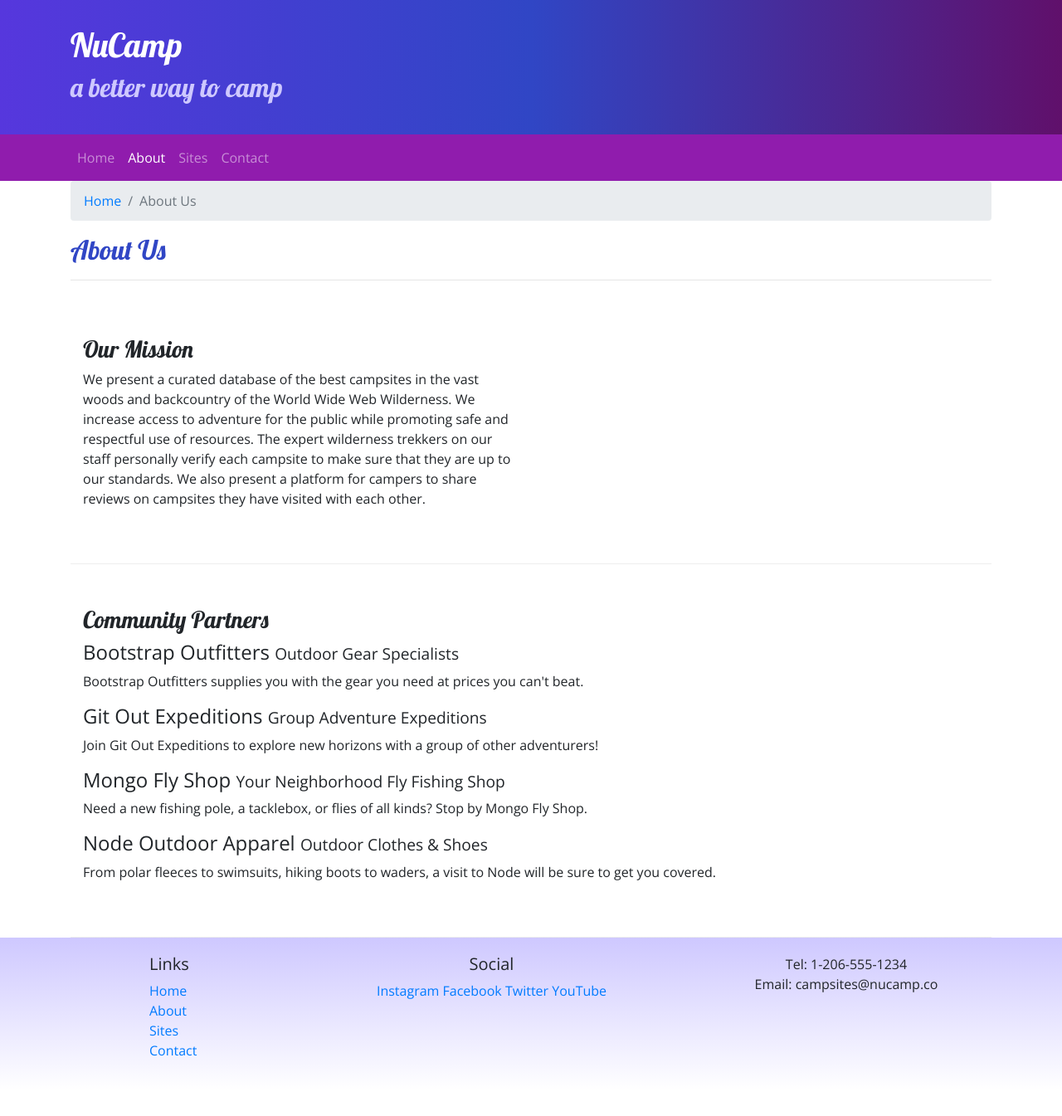
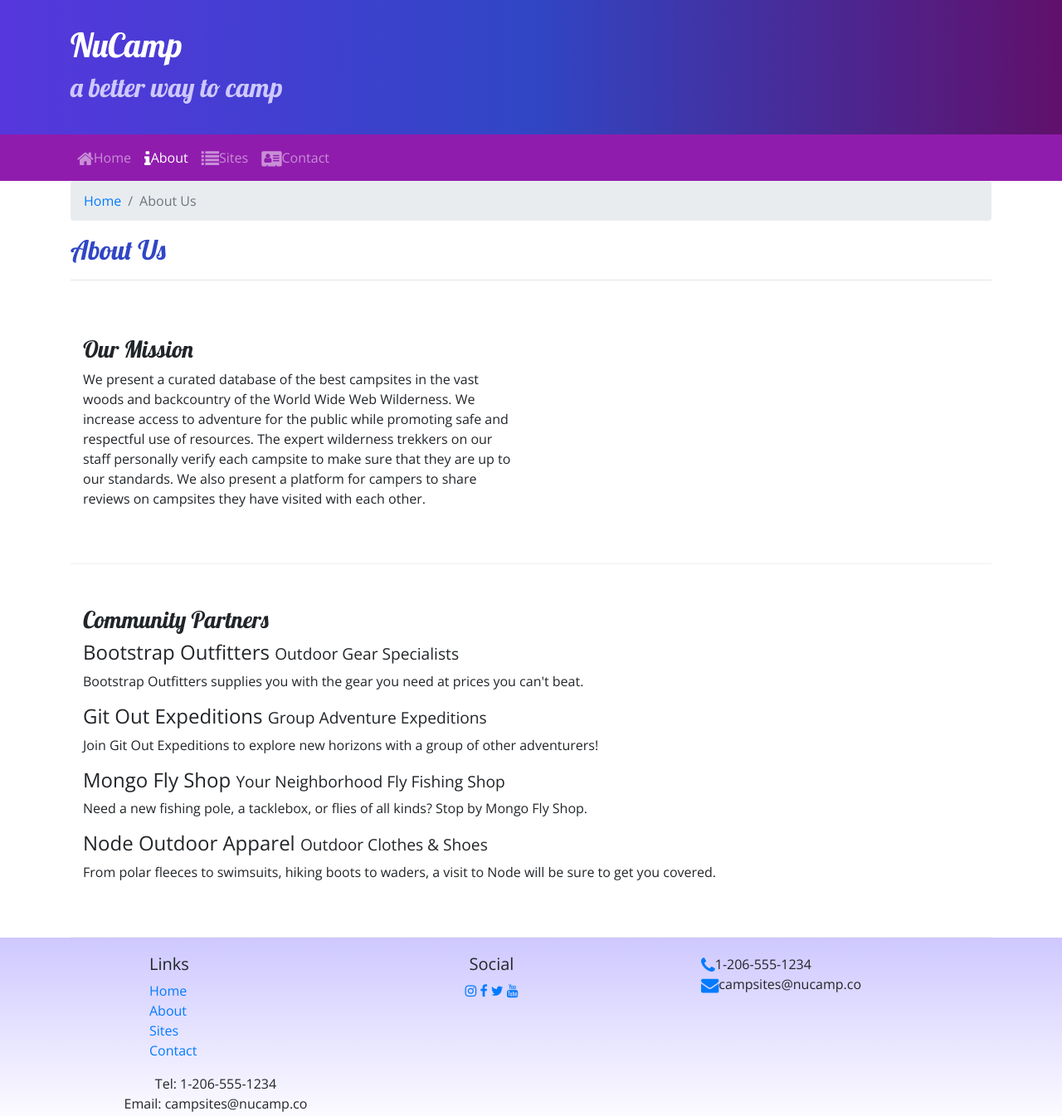
Before and after one commit to BrandonHamburg/NucampProject, a website: page aboutus.html in a window 1280 px wide. Shown: the whole page at 83% size. Before the commit the page ends 1314 px from the top, so only its background shows below. Drawn offline with nearby package versions, Linux system fonts and the light colour scheme.

Commit message:
Icon Fonts

```diff
--- a/aboutus.html
+++ b/aboutus.html
@@ -10,6 +10,7 @@
       href="node_modules/bootstrap/dist/css/bootstrap.min.css"
     />
     <!-- Additional CSS must be placed after Bootstrap CSS -->
+    <link rel="stylesheet" href="node_modules/font-awesome/css/font-awesome.min.css" />
     <link
       rel="stylesheet"
       href="https://fonts.googleapis.com/css?family=Lobster|Open+Sans"
@@ -44,14 +45,10 @@
 
         <div class="collapse navbar-collapse" id="nucampNavbar">
           <ul class="navbar-nav">
-            <li class="nav-item">
-              <a class="nav-link" href="./">Home</a>
-            </li>
-            <li class="nav-item active">
-              <a class="nav-link" href="aboutus.html">About</a>
-            </li>
-            <li class="nav-item"><a class="nav-link" href="#">Sites</a></li>
-            <li class="nav-item"><a class="nav-link" href="#">Contact</a></li>
+            <li class="nav-item"><a class="nav-link" href="index.html"><i class="fa fa-home fa-lg"></i>Home</a></li>
+            <li class="nav-item  active"><a class="nav-link" href="#"><i class="fa fa-info fa-lg"></i>About</a></li>
+            <li class="nav-item"><a class="nav-link" href="#"><i class="fa fa-list fa-lg"></i>Sites</a></li>
+            <li class="nav-item"><a class="nav-link" href="#"><i class="fa fa-address-card fa-lg"></i>Contact</a></li>
           </ul>
         </div>
       </div>
@@ -135,10 +132,14 @@
           </div>
           <div class="col-6 col-sm-5 text-center">
             <h5>Social</h5>
-            <a href="http://instagram.com/">Instagram</a>
-            <a href="http://facebook.com/">Facebook</a>
-            <a href="http://twitter.com/">Twitter</a>
-            <a href="http://youtube.com/">YouTube</a>
+            <a href="http://instagram.com/"><i class="fa fa-instagram"></i></a>
+            <a href="http://facebook.com/"><i class="fa fa-facebook"></i></a>
+            <a href="http://twitter.com/"><i class="fa fa-twitter"></i></a>
+            <a href="http://youtube.com/"><i class="fa fa-youtube"></i></a>
+          </div>
+          <div class="col-sm-4">
+            <i class="fa fa-phone fa-lg text-primary"></i>1-206-555-1234<br />
+            <i class="fa fa-envelope fa-lg text-primary"></i>campsites@nucamp.co
           </div>
           <div class="col-sm-4 text-center">
             Tel: 1-206-555-1234<br />
```
Also changed, not shown: index.html (+2 -2 lines).
